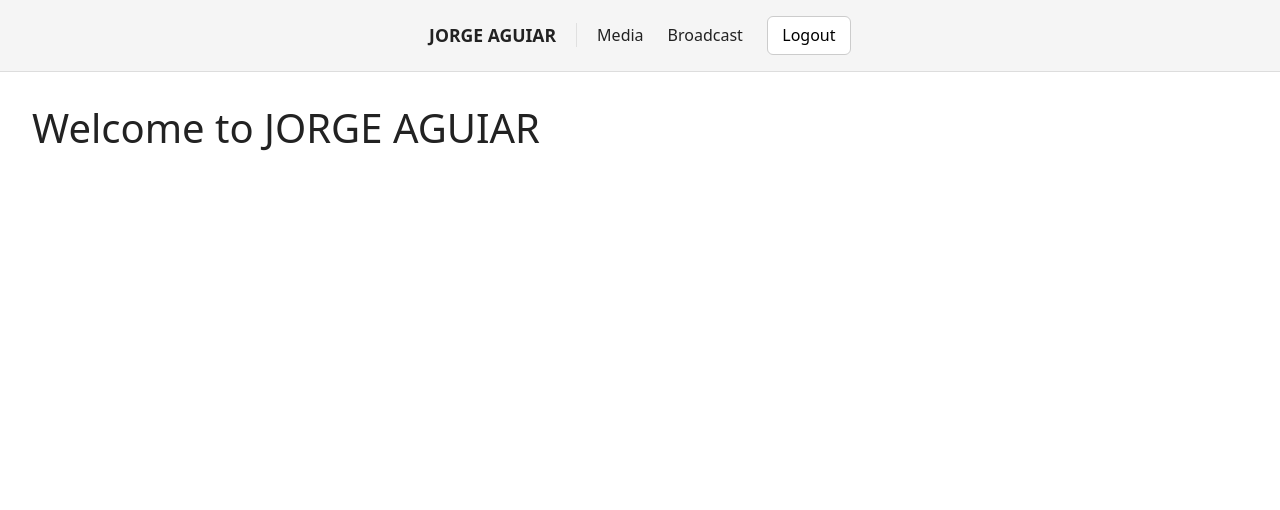
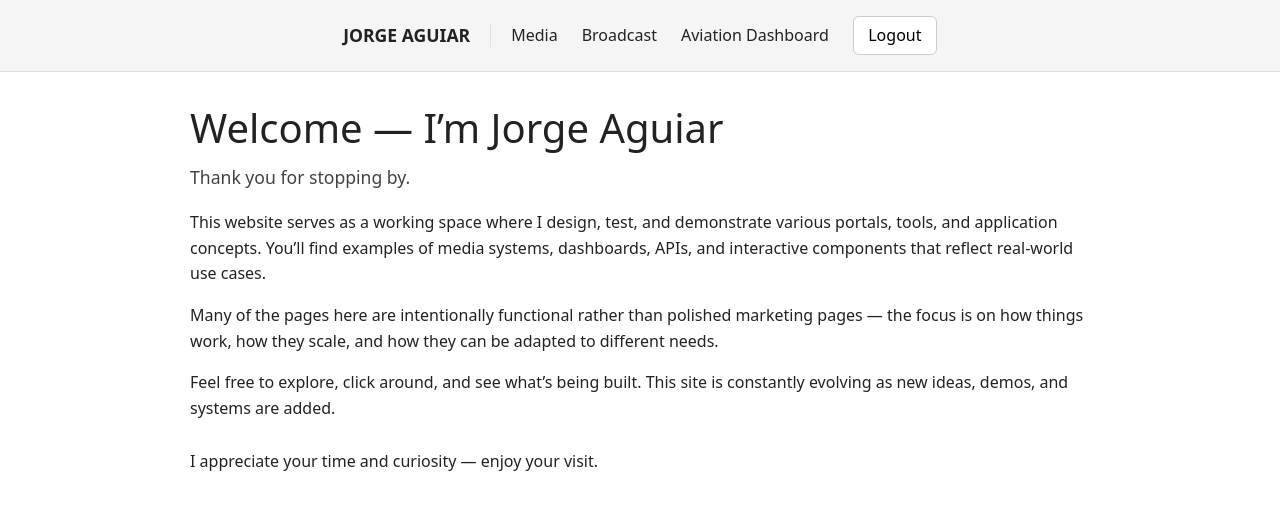
Before and after one commit to jastorm007/jorgeaguiar, a React (Vite) app: page /home in a window 1280 px wide. Shown: the top 510 px of the page. Built offline with nearby package versions, Linux system fonts and the light colour scheme; sample sign-in values are in the browser's storage.

Commit message:
ADDED aviation page and homepage

```diff
--- a/src/components/Navbar.jsx
+++ b/src/components/Navbar.jsx
@@ -19,7 +19,7 @@ export default function Navbar() {
 
         {/* Brand */}
         <div className="nav-brand">
-          <Link to={token ? "/media" : "/"}>JORGE AGUIAR</Link>
+          <Link to={token ? "/home" : "/"}>JORGE AGUIAR</Link>
         </div>
 
         {/* Hamburger */}
@@ -46,6 +46,7 @@ export default function Navbar() {
             <>
               <Link to="/media" onClick={() => setOpen(false)}>Media</Link>
               <Link to="/broadcast" onClick={() => setOpen(false)}>Broadcast</Link>
+              <Link to="/aviation" onClick={() => setOpen(false)}>Aviation Dashboard</Link>
               <button className="logout" onClick={handleLogout}>
                 Logout
               </button>
--- a/src/pages/AviationDashboard.jsx
+++ b/src/pages/AviationDashboard.jsx
@@ -214,9 +214,10 @@ export default function AviationDashboard() {
                   <Th>Date</Th>
                   <Th>Time</Th>
                   <Th>State</Th>
+                  <Th>City</Th>
                   <Th>Aircraft</Th>
-                  <Th>Phase</Th>
                   <Th>Fatal</Th>
+                  <Th>Remarks</Th>
                 </tr>
               </thead>
               <tbody>
@@ -225,11 +226,12 @@ export default function AviationDashboard() {
                     <Td>{formatDate(e.EVENT_LCL_DATE)}</Td>
                     <Td>{e.EVENT_LCL_TIME || "—"}</Td>
                     <Td>{e.LOC_STATE_NAME}</Td>
+                    <Td>{e.LOC_CITY_NAME}</Td>
                     <Td>{e.ACFT_MAKE_NAME} {e.ACFT_MODEL_NAME}</Td>
-                    <Td>{e.FLT_PHASE}</Td>
                     <Td style={{ color: e.FATAL_FLAG === "Yes" ? "red" : "#555" }}>
                       {e.FATAL_FLAG}
                     </Td>
+                    <Td>{e.RMK_TEXT}</Td>
                   </tr>
                 ))}
               </tbody>
--- a/src/pages/Broadcast.css
+++ b/src/pages/Broadcast.css
@@ -32,6 +32,8 @@
   height: 100%;
   object-fit: cover; /* 🔥 THIS prevents overshoot */
   background: black;
+  pointer-events: none;
+  user-select: none;
 }
 
 /* Sound button */
--- a/src/pages/Broadcast.jsx
+++ b/src/pages/Broadcast.jsx
@@ -87,6 +87,7 @@ export default function Broadcast() {
             controls={false}
             controlsList="nodownload nofullscreen noremoteplayback"
             disablePictureInPicture
+            onContextMenu={e => e.preventDefault()}
             onEnded={loadNext}
           />
 
--- a/src/pages/Home.jsx
+++ b/src/pages/Home.jsx
@@ -1,10 +1,37 @@
 export default function Home() {
-    return (
-      <div className="page">
-        <div className="content">
-          <h1>Welcome to JORGE AGUIAR</h1>
-        </div>
+  return (
+    <div className="page">
+      <div className="content" style={{ maxWidth: "900px", margin: "0 auto" }}>
+        <h1 style={{ marginBottom: "12px" }}>
+          Welcome — I’m Jorge Aguiar
+        </h1>
+
+        <p style={{ fontSize: "1.1rem", opacity: 0.85 }}>
+          Thank you for stopping by.
+        </p>
+
+        <p style={{ marginTop: "20px", lineHeight: 1.6 }}>
+          This website serves as a working space where I design, test, and
+          demonstrate various portals, tools, and application concepts. You’ll
+          find examples of media systems, dashboards, APIs, and interactive
+          components that reflect real-world use cases.
+        </p>
+
+        <p style={{ marginTop: "16px", lineHeight: 1.6 }}>
+          Many of the pages here are intentionally functional rather than
+          polished marketing pages — the focus is on how things work, how they
+          scale, and how they can be adapted to different needs.
+        </p>
+
+        <p style={{ marginTop: "16px", lineHeight: 1.6 }}>
+          Feel free to explore, click around, and see what’s being built. This
+          site is constantly evolving as new ideas, demos, and systems are added.
+        </p>
+
+        <p style={{ marginTop: "28px", fontWeight: 500 }}>
+          I appreciate your time and curiosity — enjoy your visit.
+        </p>
       </div>
-    );
-
-  }
+    </div>
+  );
+}
```
